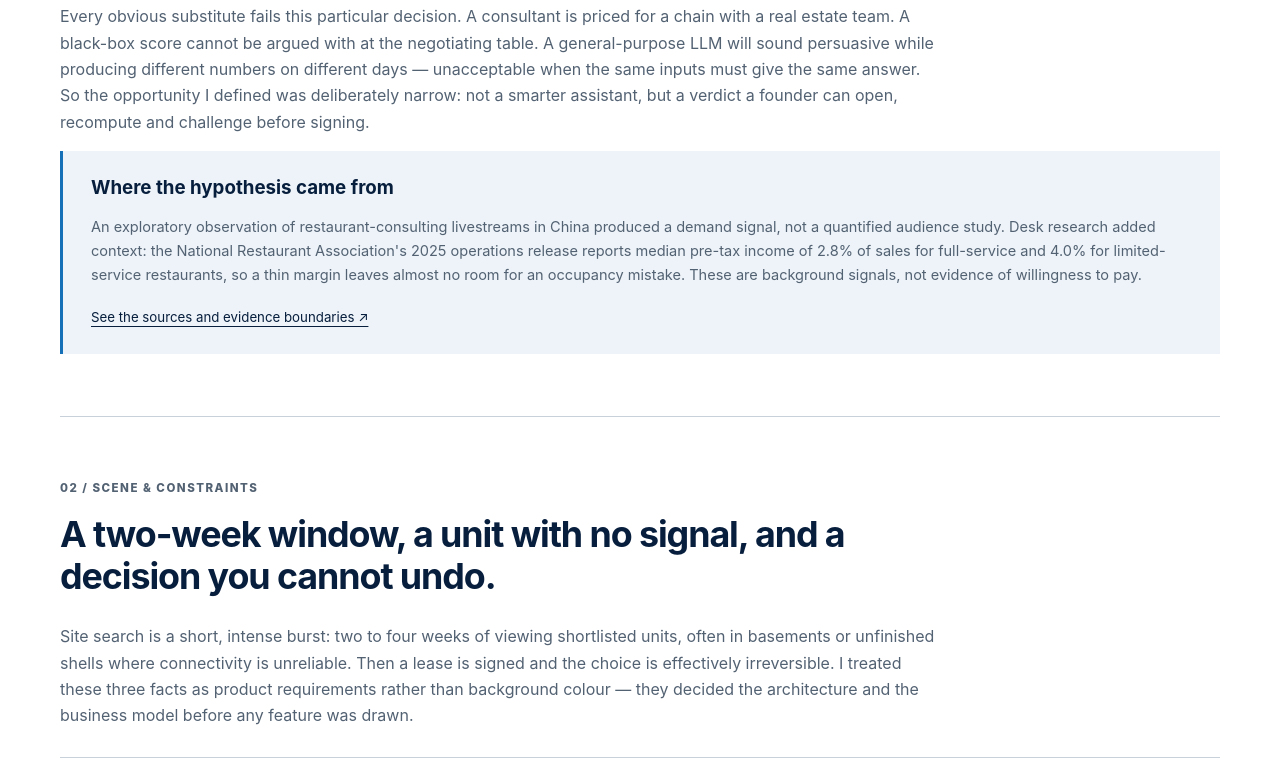
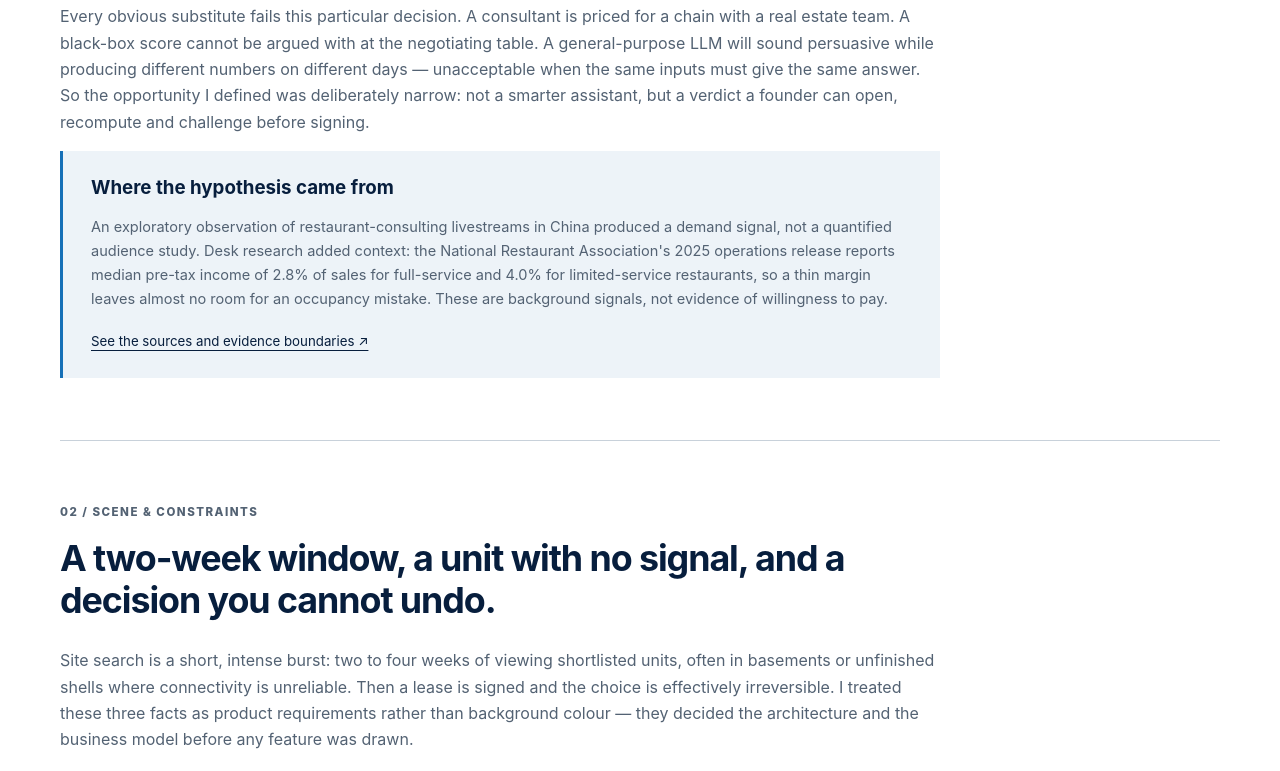
Before and after one commit to shikezhang-lab/portfolio, a plain HTML site: page sitepilot/index.html in a window 1280 px wide. Shown: the part 1613-2384 px from the top of the page. Drawn offline with Linux system fonts and the light colour scheme.

Commit message:
fix(sitepilot): unify the reading column of text-only sections to remove ragged right edges

```diff
--- a/sitepilot/index.html
+++ b/sitepilot/index.html
@@ -141,6 +141,17 @@ html { scroll-padding-top: 80px; }
 .decision-pair .decision p{max-width:none}
 .story-shot{max-width:none;margin:0}
 .story-shot figcaption{margin-top:12px}
+
+/* --- One reading column for text-only sections (2026-11-15) ---------------
+   Prose blocks used to end at 900 / 940 / 1020 / 1300px inside the same
+   section. Unify all narrative blocks to 880px; journey / system-flow /
+   ai-branch / decision-pair / deep-dive stay full width on purpose. */
+.section>h2,.section>h3,.section>.eyebrow,
+.section>p:not(.eyebrow),
+.section>.research-note,.section>.boundary-line,.section>.story-beats,
+.section>.story-note,.section>.sp-box,.section>.sp-two,
+.section>.card,.section>.takeaway,.section>.sp-note,
+.section>.story-hook{max-width:880px}
 .story-shot img{width:100%;height:auto}
 .story-shot figcaption{font-size:.78rem;line-height:1.6;color:var(--muted);margin-top:10px}
 .story-note{max-width:760px;padding:0 0 8px}
```
